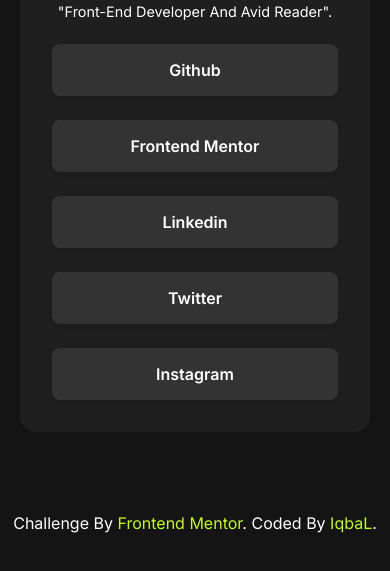
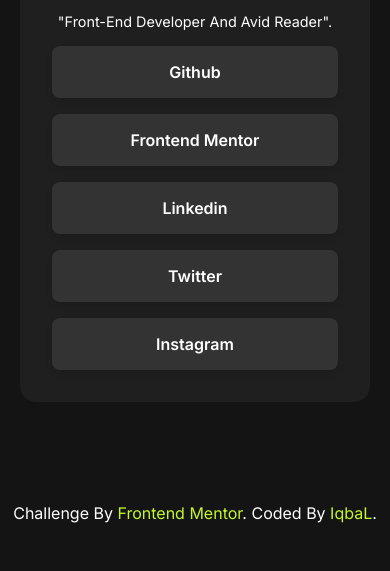
Before and after one commit to iqbal700/Social-link-profile, a plain HTML site: page index.html in a window 390 px wide. Shown: the part 271-842 px from the top of the page. Drawn offline with Linux system fonts and the light colour scheme.

Commit message:
3rd projects

```diff
--- a/style.css
+++ b/style.css
@@ -72,7 +72,7 @@ html , body {
     display: flex;
     flex-direction: column;
     align-items: center;
-    gap: 2rem;
+    gap: 1rem;
 }
 
 .card-lower p {
@@ -144,10 +144,6 @@ html , body {
         font-size: .8rem;
     }
 
-    /* == card lower ==  */
-        .card-lower {
-            gap: 1.5rem;
-         }
     }
 
     /* ========= Thanks For Visiting My Code
```
Also changed, not shown: index.html (+1 -4 lines).
